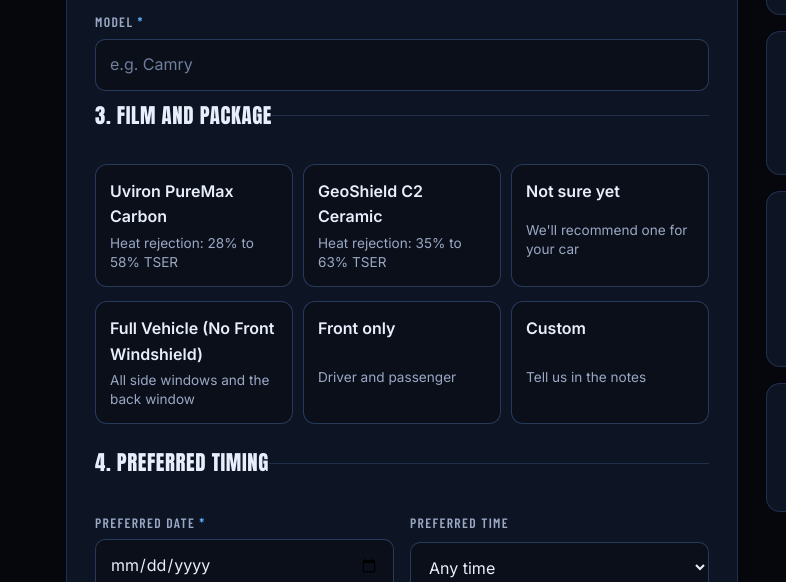
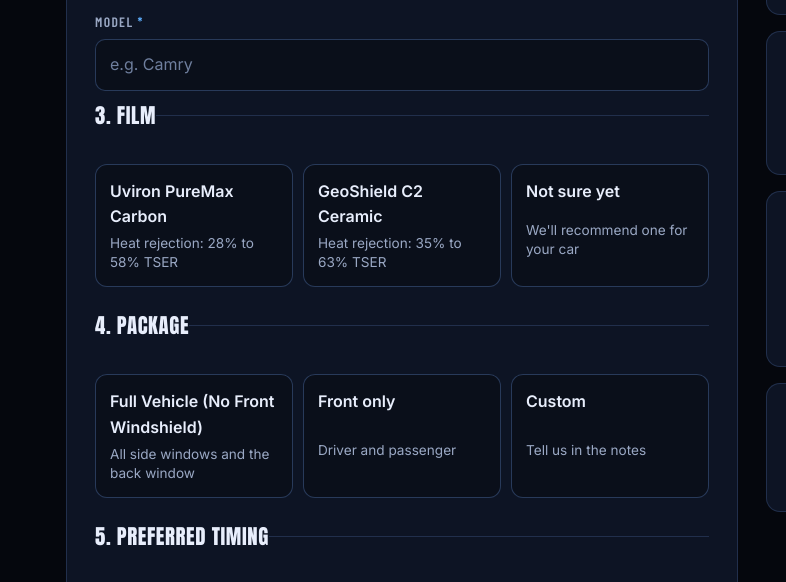
Before and after one commit to Moy280/midnight_tinting_database, a plain HTML site: page public/booking.html in a window 1280 px wide. Shown: the part 895-1477 px from the top of the page, 0-786 px from the left. Drawn offline with nearby package versions, Linux system fonts and the light colour scheme.

Commit message:
Separate film and package sections on booking form

```diff
--- a/public/booking.html
+++ b/public/booking.html
@@ -102,12 +102,16 @@
         </fieldset>
 
         <fieldset>
-          <legend>3. Film and package</legend>
+          <legend>3. Film</legend>
           <div class="choice-group" role="radiogroup" aria-label="Film type">
             <label class="choice"><input type="radio" name="film" value="Uviron PureMax Carbon" required><span>Uviron PureMax Carbon</span><small>Heat rejection: 28% to 58% TSER</small></label>
             <label class="choice"><input type="radio" name="film" value="GeoShield C2 Ceramic"><span>GeoShield C2 Ceramic</span><small>Heat rejection: 35% to 63% TSER</small></label>
             <label class="choice"><input type="radio" name="film" value="Not sure"><span>Not sure yet</span><small>We'll recommend one for your car</small></label>
           </div>
+        </fieldset>
+
+        <fieldset>
+          <legend>4. Package</legend>
           <div class="choice-group" role="radiogroup" aria-label="Package">
             <label class="choice"><input type="radio" name="package" value="Full Vehicle (No Front Windshield)" required><span>Full Vehicle (No Front Windshield)</span><small>All side windows and the back window</small></label>
             <label class="choice"><input type="radio" name="package" value="Front only"><span>Front only</span><small>Driver and passenger</small></label>
@@ -116,7 +120,7 @@
         </fieldset>
 
         <fieldset>
-          <legend>4. Preferred timing</legend>
+          <legend>5. Preferred timing</legend>
           <div class="form-grid">
             <label class="field">
               <span>Preferred date <abbr title="required">*</abbr></span>
```
